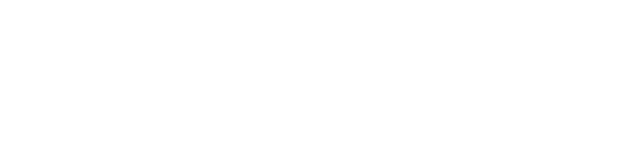
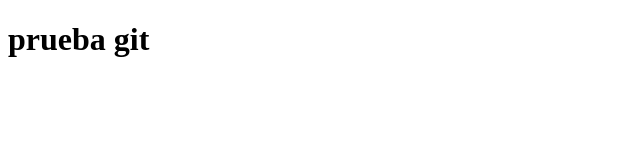
Before and after one commit to Zarayf/repositorioprueba, a plain HTML site: page index.html in a window 1280 px wide. Shown: the whole page, without its empty margins (0-640 px from the left). Drawn offline with Linux system fonts and the light colour scheme.

Commit message:
añadida cabecera

```diff
--- a/index.html
+++ b/index.html
@@ -6,6 +6,6 @@
     <title>Document</title>
 </head>
 <body>
-
+    <h1>prueba git</h1>
 </body>
 </html>
```
